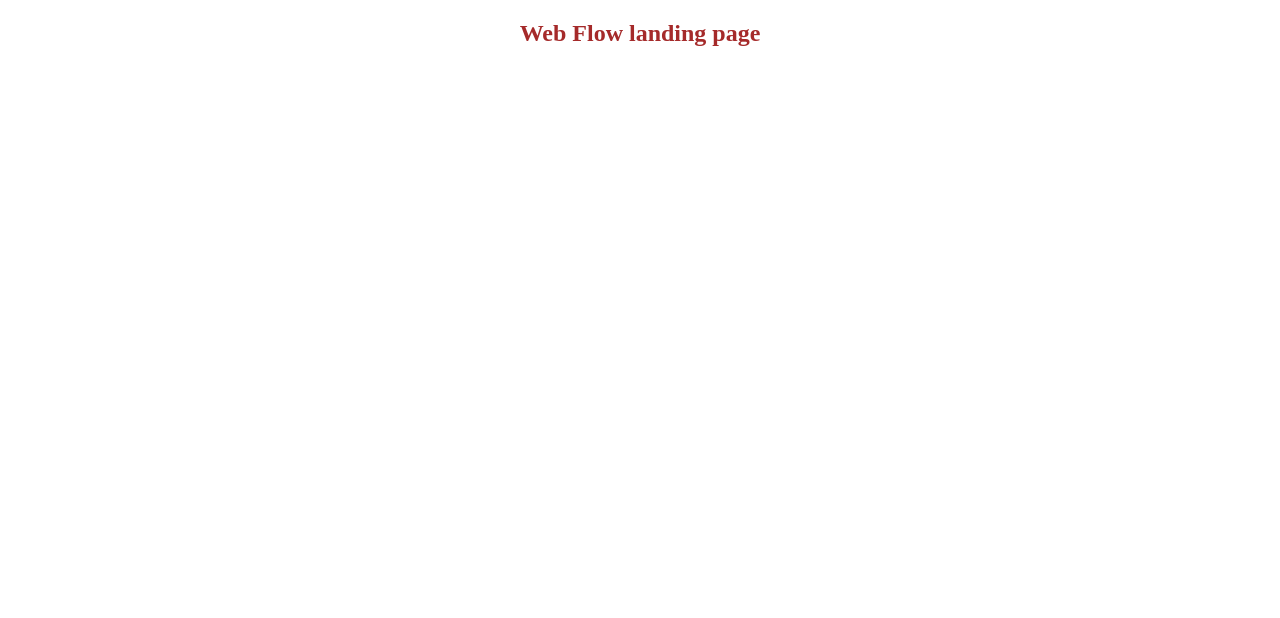
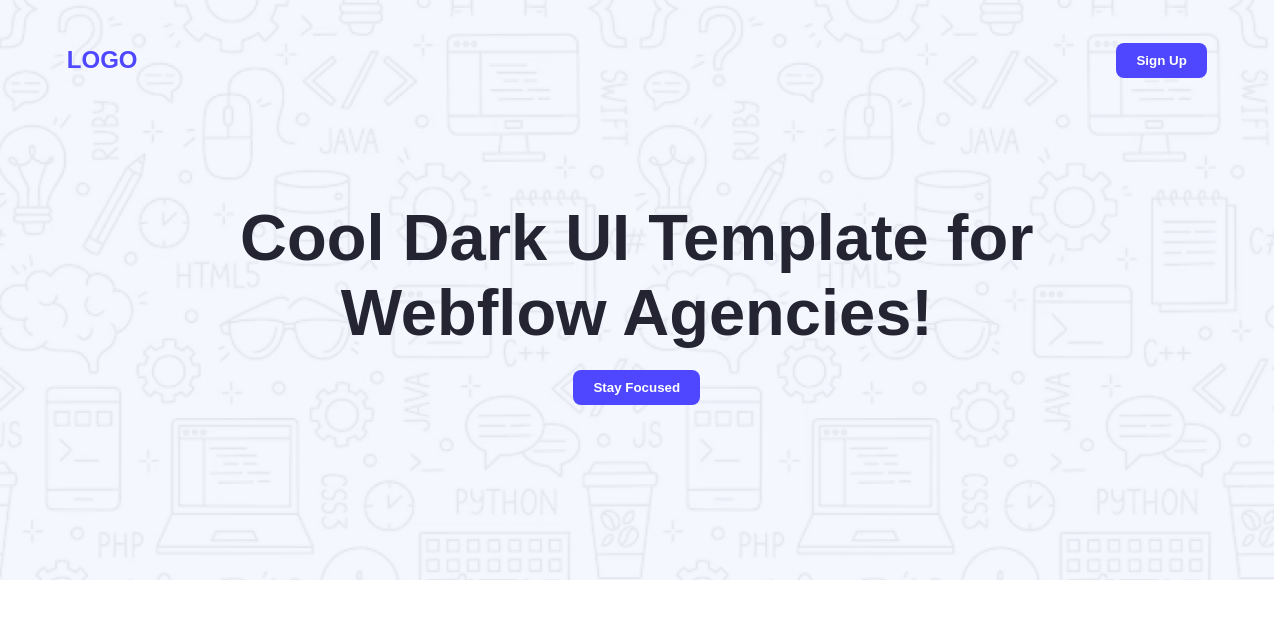
Before and after one commit to mehedihasanshohan/webflow-css, a plain HTML site: page index.html in a window 1280 px wide. Drawn offline with Linux system fonts and the light colour scheme.

Commit message:
add google fonts and create banner section

```diff
--- a/index.html
+++ b/index.html
@@ -6,7 +6,40 @@
   <title>WebFlow</title>
   <link rel="stylesheet" href="styles/style.css">
 </head>
-<body>
-  <h2 class="heading">Web Flow landing page</h2>
+<body class="raleway-fonts">
+  <header class="header">
+    <nav class="navbar">
+      <h2 class="logo primary-color">LOGO</h2>
+      <button class="btn">Sign Up</button>
+    </nav>
+    <div class="hero-content">
+      <h2 class="header-title">Cool Dark UI Template for <br> Webflow Agencies!</h2>
+      <button class="btn">Stay Focused</button>
+    </div>
+  </header>
+  <main>
+    <section>
+
+    </section>
+    <section>
+
+    </section>
+  </main>
+
+  <!-- <footer class="footer">
+    <div class="footer-content">
+      <h2 class="footer-title primary-color">LOGO</h2>
+      <p class="footer-desc">
+      Ready to elevate your online presence? Contact us today to discuss <br>
+       your project and discover how we can bring your vision to life.
+      </p>
+     <div class="footer-links">
+      <div>Home</div>
+      <div>About</div>
+      <div>How it works</div>
+      <div>Services</div>
+     </div>
+    </div>
+  </footer> -->
 </body>
 </html>
--- a/styles/style.css
+++ b/styles/style.css
@@ -1,4 +1,98 @@
+*{
+  margin: 0px;
+  padding: 0px;
+}
+
+@import url('https://fonts.googleapis.com/css2?family=Raleway:ital,wght@0,100..900;1,100..900&display=swap');
+
+
+
+.raleway-fonts {
+  font-family: "Raleway", sans-serif;
+  font-optical-sizing: auto;
+  font-weight: 700;
+  font-style: normal;
+}
+
+
+/* header */
+.header{
+  width: 99.5%;
+  height: 580px;
+  background-image: url('/images/Hero-bg.png');
+  background-size: cover;
+  background-position: center;
+  background-repeat: no-repeat;
+}
+.navbar{
+  width: 1140px;
+  height: 80px;
+  display: flex;
+  justify-content: space-between;
+  align-items: center;
+  margin: 0 auto;
+  padding-top: 20px;
+}
+.hero-content {
+  text-align: center;
+  margin-top: 100px;
+}
+.header-title{
+  font-size: 65px;
+  color: #252432;
+  margin-bottom: 20px;
+}
+
+.btn{
+ background-color: #4E47FF;
+  color: #FFFFFF;
+  border-radius: 8px;
+  border: none;
+  padding: 10px 20px;
+  font-weight: 600;
+  cursor: pointer;
+}
+.btn:hover {
+  background-color: #3a36d1;
+}
+
 .heading{
   color: brown;
   text-align: center;
 }
+
+/* shared styles */
+.primary-color{
+  color: #4E47FF;
+}
+
+
+/* footer */
+/* .footer{
+  width: 1356px;
+  height: 428px;
+  background-color: #FFFFFF;
+  border: 1px solid red;
+  text-align: center;
+}
+.footer-content{
+  margin: 0 auto;
+  height: 221px;
+  width: 531px;
+  border: 1px solid blue;
+  display: flex;
+  flex-direction: column;
+  justify-content: center;
+  align-items: center;
+}
+.footer-title{
+  font-size: 50px;
+}
+.footer-desc{
+  color: #8987A1;
+}
+.footer-links{
+  display: flex;
+  justify-content: space-between;
+  border: 1px solid blue;
+} */
```
